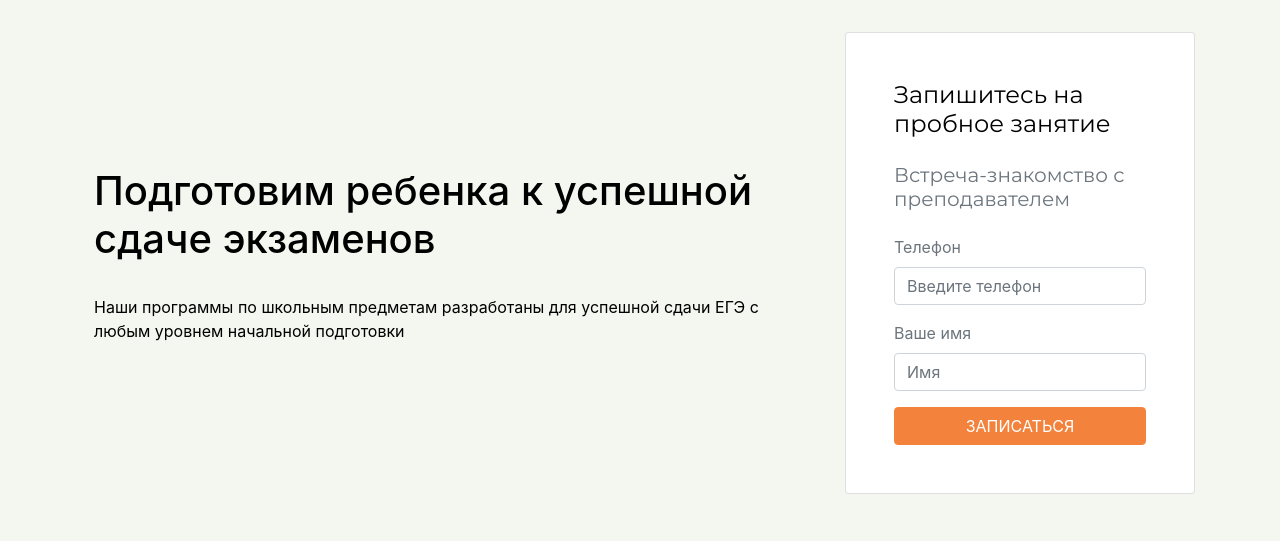
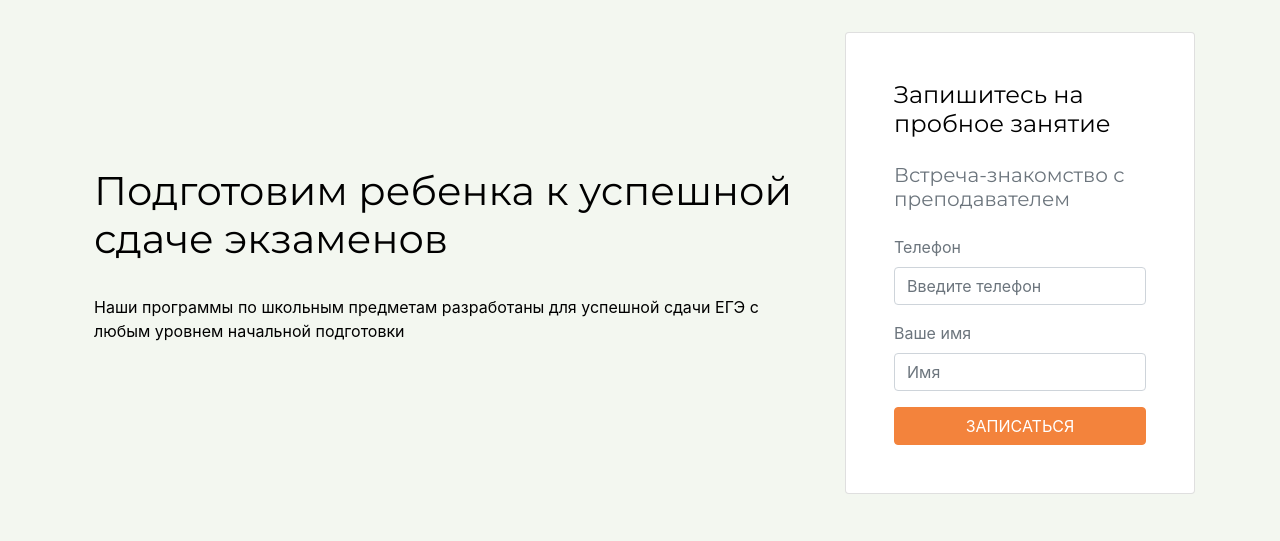
Before and after one commit to QuantEdu/django-template, a Django app: template web/apps/lp/templates/lp/index.html in a window 1280 px wide. Shown: the part 130-671 px from the top of the page. Run offline with Django 3.2, Linux system fonts and the light colour scheme; the template is opened without the code that fills it, so the values that code supplies are empty; grey boxes labelled with a size stand in for pictures from a placeholder-image service; some libraries are stand-ins or nearby versions; some web fonts are replaced.

Commit message:
h1 replace

```diff
--- a/web/apps/lp/templates/lp/index.html
+++ b/web/apps/lp/templates/lp/index.html
@@ -197,7 +197,7 @@
     <div class="container">
         <div class="row align-items-center">
             <div class="col-lg-8 mt-3 pl-4">
-                <h2 class="h1 home-title">Подготовим ребенка к успешной сдаче экзаменов</h2>
+                <h1 class="home-title">Подготовим ребенка к успешной сдаче экзаменов</h1>
                 <p class="pt-4">Наши программы по школьным предметам разработаны для успешной сдачи ЕГЭ с любым уровнем начальной подготовки</p>
                 <!--<div class="watch-video pt-4">-->
                     <!--<a href="#video" class=""><i class="fa fa-play"></i> <span>Посмотреть видео!</span></a>-->
@@ -1006,9 +1006,9 @@
     <div class="container">
         <div class="row align-items-center">
             <div class="col-lg-7 mb-5 mb-lg-0">
-                <h1 class="display-4">
+                <h2 class="display-4">
                     <span class="text-muted" style="color: #F3833C !important;">Квант</span> Готовим к успешной сдаче ЕГЭ
-                </h1>
+                </h2>
                 <p>Наши программы по школьным предметам разработаны для успешной сдачи ЕГЭ с любым уровнем начальной подготовки</p>
             </div>
             <div class="col-lg-5 px-4 text-center">
```
